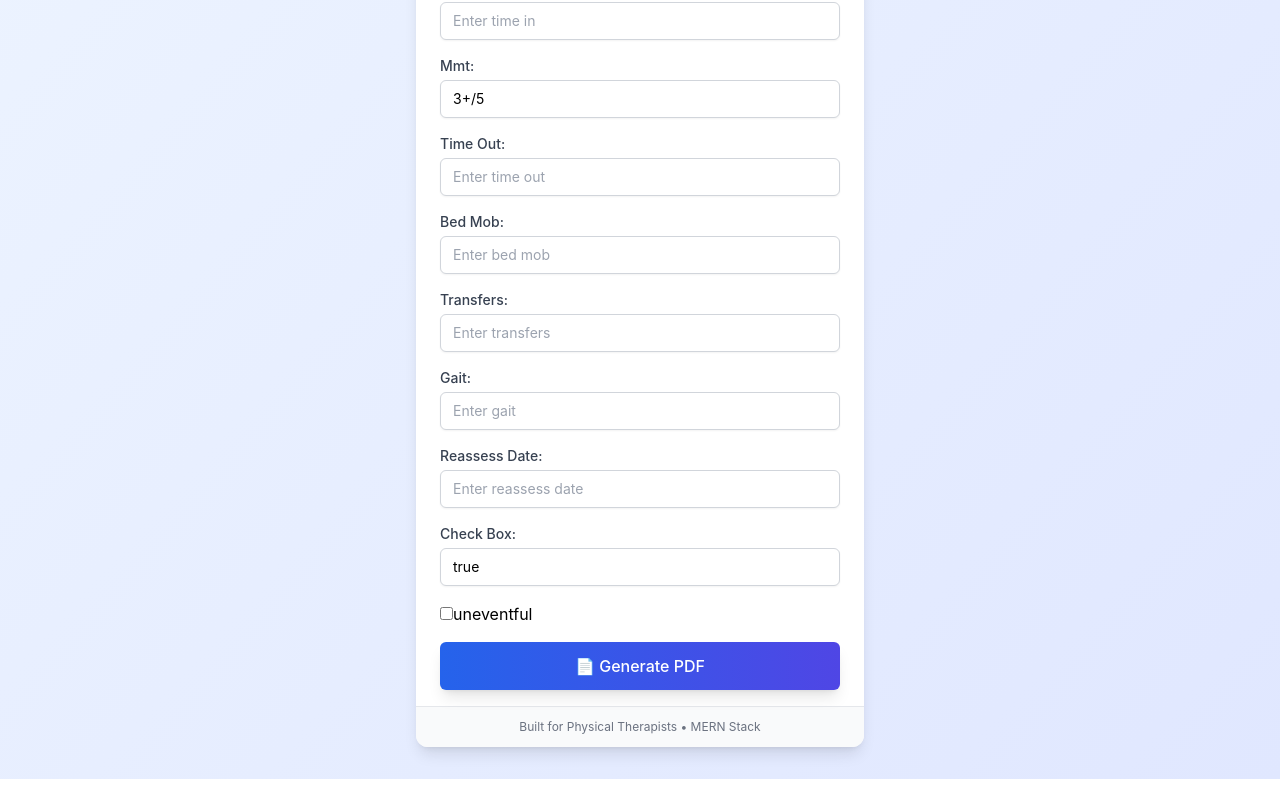
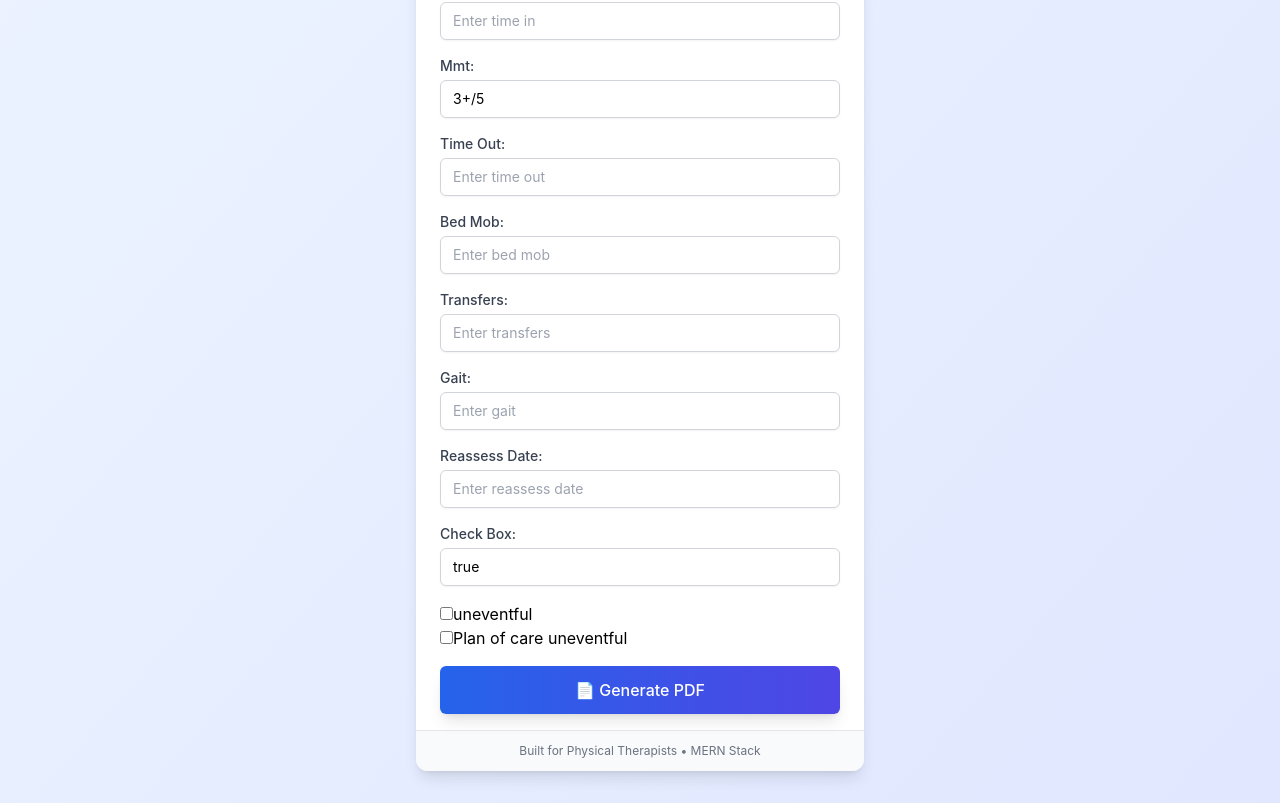
Before and after one commit to cevangel/react-pdf-filler-app, a React (Create React App) app in the folder client-vite/: page / in a window 1280 px wide. Shown: the part 676-1479 px from the top of the page. Before the commit the page ends 1455 px from the top, so only its background shows below. Built offline with nearby package versions, Linux system fonts and the light colour scheme.

Commit message:
Adjust form oasis

```diff
--- a/client-vite/src/App.jsx
+++ b/client-vite/src/App.jsx
@@ -43,8 +43,10 @@ function App() {
     startOfCareDate: "",
     primaryDiagnosis: "",
     functionalLevel: "",
-    uneventful: true,
-    // ...add all your OASIS checkbox fields here, set to true for default checked
+    hasDiabetes: true,
+    needsAssistance: true,
+    // ...other OASIS checkboxes
+    uneventful: false,
   };
 
   const defaultFormData = {
@@ -234,6 +236,19 @@ function App() {
             </div>
           ))}
 
+          <label>
+            <input
+              type="checkbox"
+              name="uneventful"
+              checked={!!formData.uneventful}
+              onChange={e => setFormData({
+                ...formData,
+                uneventful: e.target.checked
+              })}
+            />
+            Plan of care uneventful
+          </label>
+
           {/* NEW: Submit button with gradient background and hover effects */}
 
           {/* w-full = full width, bg-gradient-to-r = right gradient, from-blue-600 to-indigo-600 = blue to indigo */}
```
